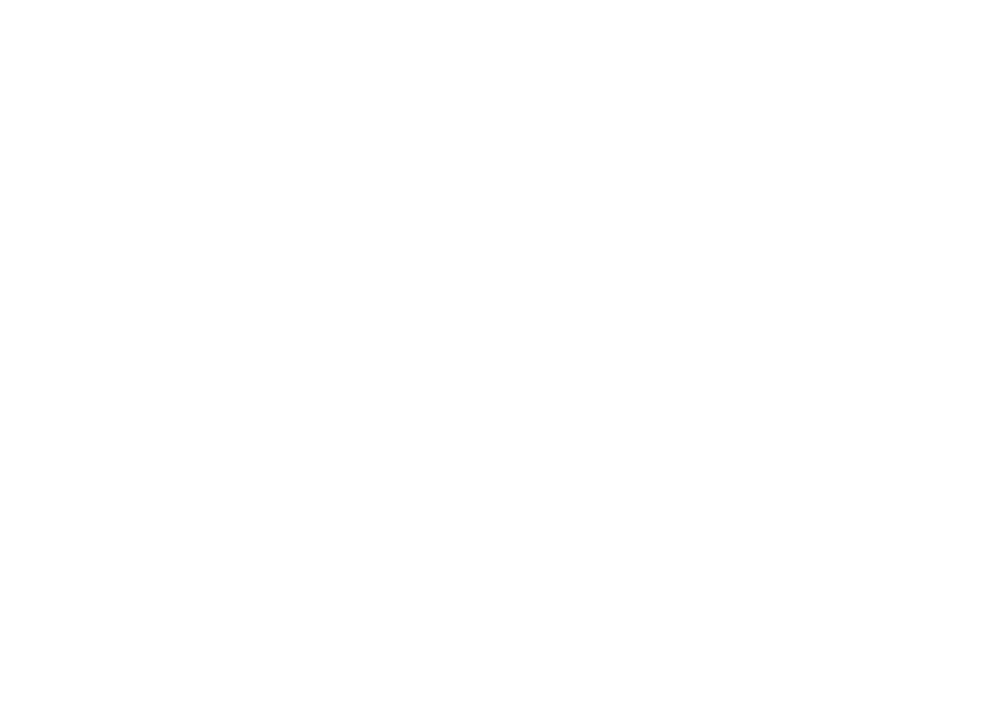
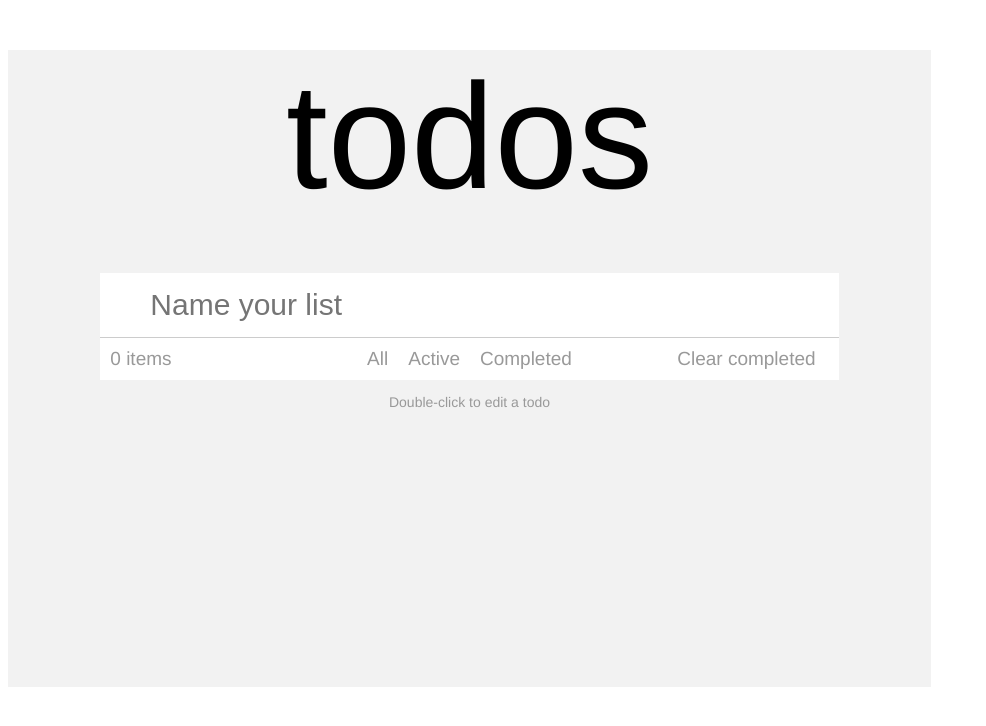
Before and after one commit to cogKnitter/3.4-todo-lis, a plain HTML site: page index.html in a window 1280 px wide. Shown: the whole page, without its empty margins (0-986 px from the left). Drawn offline with Linux system fonts and the light colour scheme.

Commit message:
updating css

```diff
--- a/index.html
+++ b/index.html
@@ -2,11 +2,43 @@
 <html>
   <head>
     <meta charset="utf-8">
-    <title></title>
+    <title>todo</title>
     <link rel="stylesheet" href="styles/main.css" charset="utf-8">
   </head>
   <body>
+    <section class="wrapper">
+      <header>
+        <h1 class="todo-title">todos</h1>
+      </header>
+      <main class="list-workspace">
+        <section>
+          <input class="list-title" data-js="listTitle" placeholder="Name your list"></input>
+          <ul class="todo-list" data-js="todoList">
 
+          </ul>
+        </section>
+        <section class="list-foot">
+          <div class="left-foot">
+            <h4 class="list-foot__text" data-js="numOfItems">0 items</h4>
+          </div>
+          <div class="center-foot">
+            <h4 class="list-foot__text" data-js="allNav">All</h4>
+            <h4 class="list-foot__text" data-js="activeNav">Active</h4>
+            <h4 class="list-foot__text" data-js="completedNav">Completed</h4>
+          </div>
+          <div class="right-foot">
+            <h4 class="list-foot__text" data-js="">Clear completed</h4>
+          </div>
+        </section>
+      </main>
+      <footer>
+        <span>
+          <p class="footer__message">
+            Double-click to edit a todo
+          </p>
+        </span>
+      </footer>
+    </section> <!-- ends wrapper-->
   </body>
   <script type="text/javascript" src="js/main.js"></script>
   <script type="text/javascript" src="js/jquery-1.12.3.js" ></script>
--- a/js/main.js
+++ b/js/main.js
@@ -1,7 +1,15 @@
-(function() {
-  // All code NOT referencing DOM elements can go here
-  document.addEventListener("DOMContentLoaded", function(e){
-    // ALL DOM RELATED QUERYING GOES HERE
-  });
+$(function(){
 
-}());
+  var $listTitleEl = $("[data-js='listTitle']");
+  var $todoListEl = $("[data-js='todoList']");
+  var $itemInputEl = $("[data-js='itemText']");
+
+
+
+
+
+
+
+
+
+});
--- a/sass/blocks/all.sass
+++ b/sass/blocks/all.sass
@@ -1 +1,5 @@
 // All
+
+@import "header"
+@import "main"
+@import "footer"
--- /dev/null
+++ b/sass/blocks/footer.sass
@@ -0,0 +1,5 @@
+// Footer
+
+.footer__message
+  text-align: center
+  color: rgb(153, 153, 153)
--- /dev/null
+++ b/sass/blocks/header.sass
@@ -0,0 +1,7 @@
+// Header block
+
+.todo-title
+  font-size: 15rem
+  font-weight: 100
+  text-align: center
+  margin: 5rem
--- /dev/null
+++ b/sass/blocks/main.sass
@@ -0,0 +1,49 @@
+// Main
+
+
+
+.list-workspace
+  margin: auto
+  width: 80%
+  background-color: rgb(255, 255, 255)
+
+.list-title
+  width: 90%
+  border: 0
+  font-size: 3rem
+  font-weight: 100
+  padding-left: 5rem
+  padding-top: 1.5rem
+
+
+.list-foot
+  width: 100%
+  display: inline-block
+  border-top: 1px solid rgba(128, 128, 128, 0.4)
+  font-size: 0
+  padding: 1rem 0 1rem 0
+
+
+.list-foot__text
+  display: inline-block
+  font-size: 1.9rem
+  font-weight: 100
+  padding: 0 1rem 0 1rem
+  margin: 0
+  color: rgb(153, 153, 153)
+
+.left-foot
+  display: inline-block
+  width: 25%
+
+
+.center-foot
+  display: inline-block
+  text-align: center
+  width: 50%
+
+
+.right-foot
+  text-align: center
+  display: inline-block
+  width: 25%
--- a/sass/helpers/base.sass
+++ b/sass/helpers/base.sass
@@ -2,3 +2,14 @@
 
 html
   font-size: 62.5%
+
+body
+  font-size: $fontSize--base
+  font-family: $fontFamily--base
+  font-weight: 100
+
+
+.wrapper
+  height: 637px
+  width: 923px
+  background-color: rgb(242, 242, 242)
--- a/sass/utils/vars.sass
+++ b/sass/utils/vars.sass
@@ -1,5 +1,5 @@
 // Vars
 
 $fontSize--base: 1.4rem
-
+$fontFamily--base: helvetica
 $numberOfColumns: 12
```
Also changed, not shown: styles/main.css.
